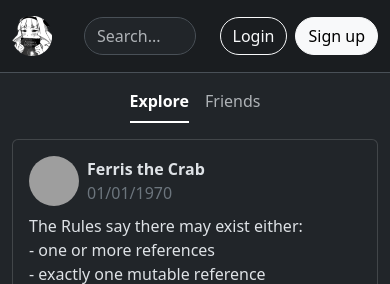
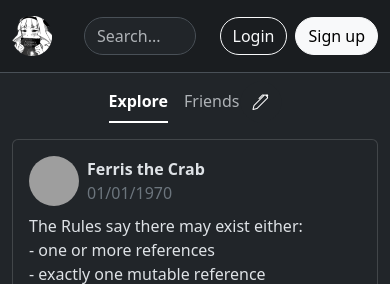
Before and after one commit to Gabritorre/bonfire, a Flask app: page / in a window 390 px wide. Shown: the top 284 px of the page. Run offline with Flask 3, Linux system fonts and the light colour scheme; parts of the project's set-up code (start-up, migrations or seed data) failed here and were passed over; grey boxes are pictures that could not be loaded.

Commit message:
Add button to open a post editor

```diff
--- a/static/css/index.css
+++ b/static/css/index.css
@@ -1,4 +1,4 @@
-.card {
+.feed {
 	width: min(var(--post-width), 100%);
 }
 
--- a/templates/index.html
+++ b/templates/index.html
@@ -8,7 +8,11 @@
 {% block view %}
 {{super()}}
 <div class="overflow-scroll">
-	<ul class="nav nav-underline justify-content-center mt-2 mb-3">
+	<div class="container d-flex justify-content-center">
+		<div class="feed">
+			<div class="d-flex justify-content-center justify-content-md-between mt-2 mb-3">
+				<div class="col-md-3"></div>
+				<ul class="nav nav-underline">
 					<li class="nav-item">
 						<button class="nav-link active">Explore</button>
 					</li>
@@ -16,8 +20,11 @@
 						<button class="nav-link text-muted">Friends</button>
 					</li>
 				</ul>
+				<div class="d-flex justify-content-end col-md-3">
+					<button class="btn btn-dark rounded-circle bi bi-pen"></button>
+				</div>
+			</div>
 
-	<div class="container d-flex flex-column align-items-center">
 			<div class="card mb-3">
 				<div class="card-body">
 					<div class="card-title d-flex align-items-center mb-2">
@@ -43,4 +50,5 @@
 			</div>
 		</div>
 	</div>
+</div>
 {% endblock %}
```
Lines whose indentation alone changed are shown as unchanged.
